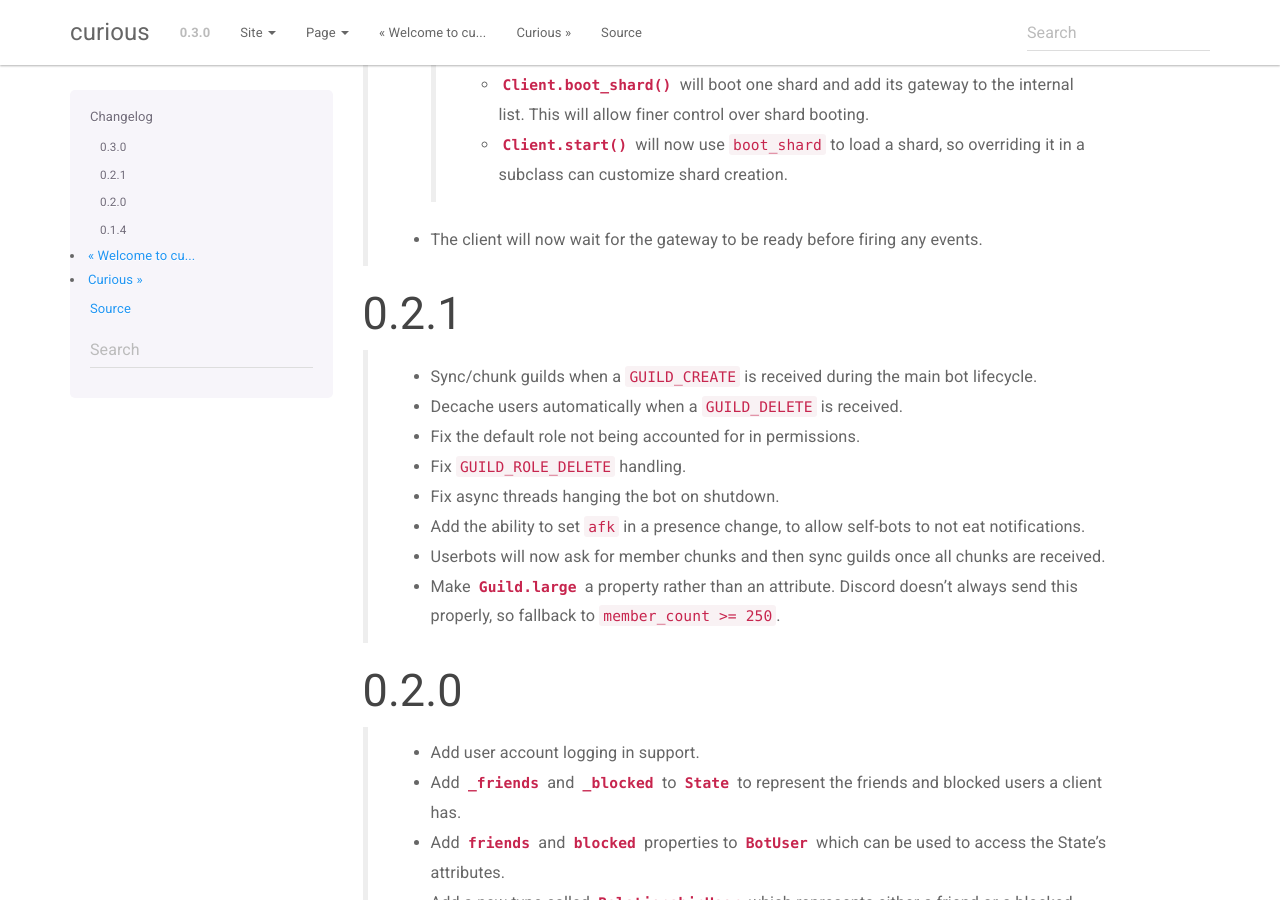
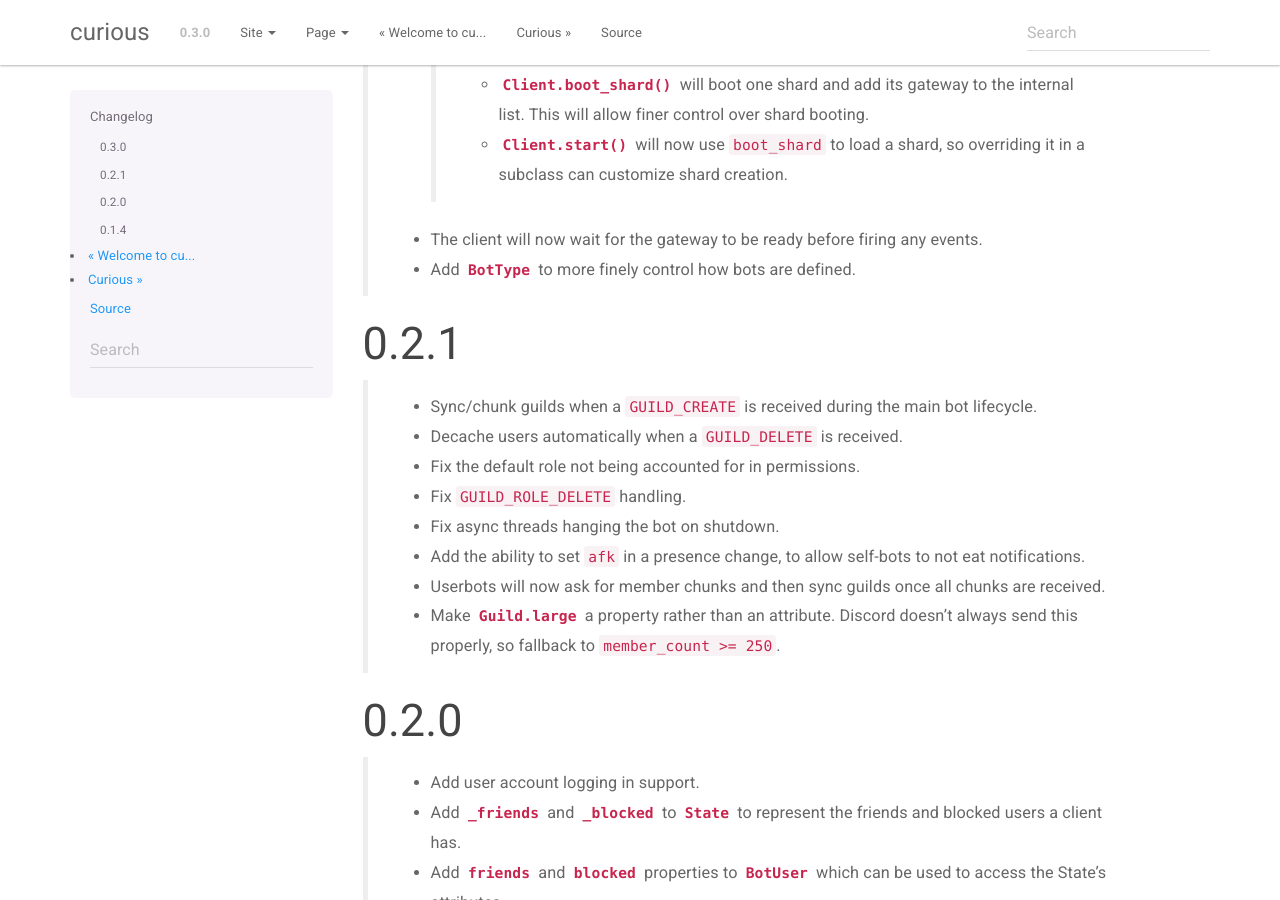
Before and after one commit to Fuyukai/curious, a Sphinx documentation site: the page built from docs/source/changelog.rst, in a window 1280 px wide and 900 px high, scrolled down 503 px. Built offline with Sphinx 7.4.7, drawn with Linux system fonts in a browser that asks for light colours.

Commit message:
Update changelog-
Signed-off-by: Laura <l@veriny.tf>

```diff
--- a/docs/source/changelog.rst
+++ b/docs/source/changelog.rst
@@ -30,6 +30,8 @@ This document displays the differences between each release of curious.
       customize shard creation.
 
  - The client will now wait for the gateway to be ready before firing any events.
+
+ - Add :class:`~.BotType` to more finely control how bots are defined.
 
 0.2.1
 -----
```
